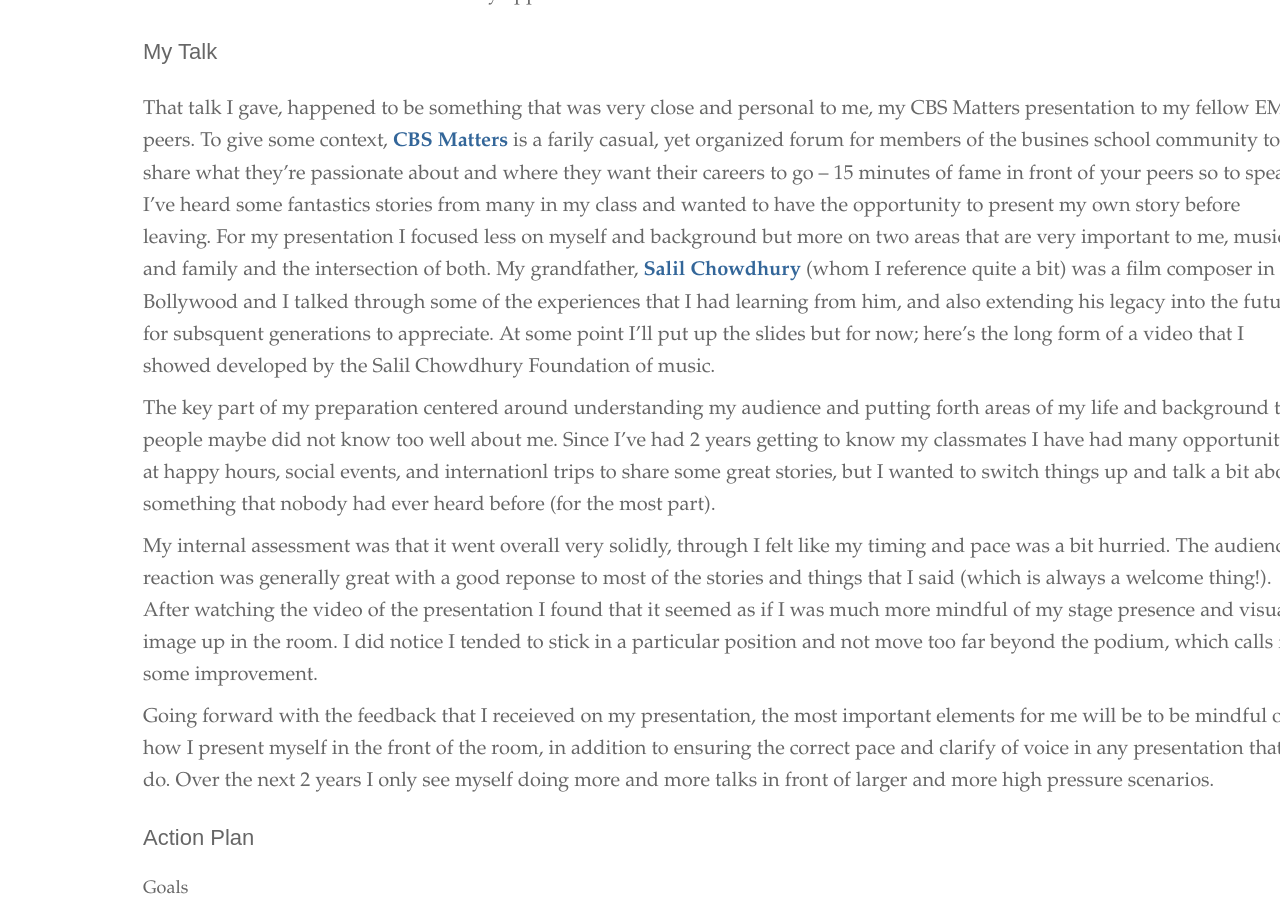
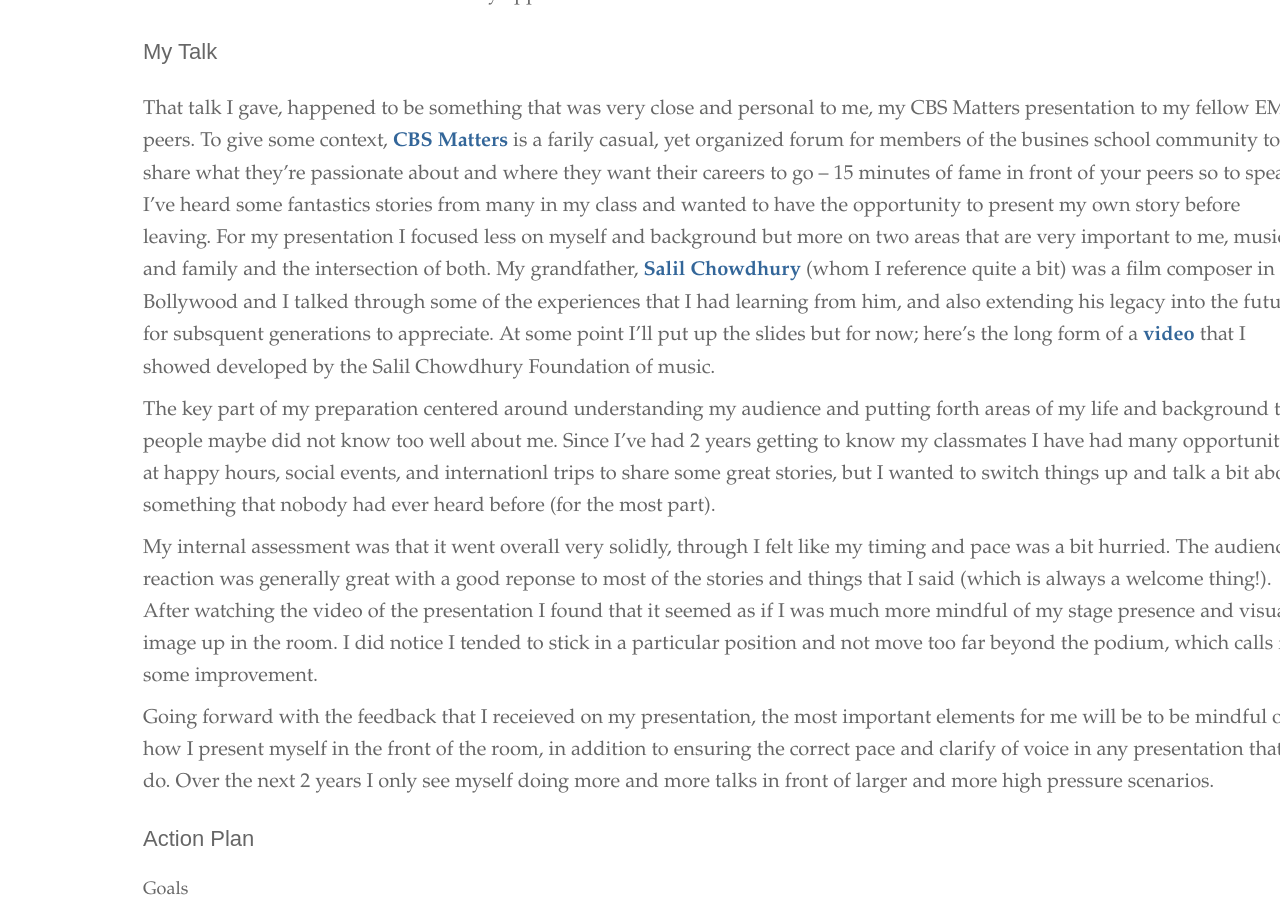
Before and after one commit to chowdhury/nikolai.in, a Jekyll site: the page built from _posts/2015-05-01-the-leaders-voice.md, in a window 1280 px wide and 900 px high, scrolled down 1571 px. Built offline with Jekyll 4.4.1, drawn with Linux system fonts in a browser that asks for light colours; nearby versions of some CDN libraries; some web fonts are replaced; comment, search, counter and statistics services are not loaded; part of the change alters nothing that is shown.

```diff
--- a/_posts/2015-05-01-the-leaders-voice.md
+++ b/_posts/2015-05-01-the-leaders-voice.md
@@ -27,7 +27,7 @@ As a mobile engineer and solution architect, a large portion of my day-to-day ce
 - **Visual & Non-Verbal Queues**: Alot of my presentations have been webinars or remote, so there are alot of visual cues and mannerisms that are not necessarily apparent.
 
 ## My Talk
-That talk I gave, happened to be something that was very close and personal to me, my CBS Matters presentation to my fellow EMBA peers. To give some context, [CBS Matters](https://www.youtube.com/watch?v=-826mEdXyCY) is a farily casual, yet organized forum for members of the busines school community to share what they’re passionate about and where they want their careers to go -- 15 minutes of fame in front of your peers so to speak. I've heard some fantastics stories from many in my class and wanted to have the opportunity to present my own story before leaving. For my presentation I focused less on myself and background but more on two areas that are very important to me, music and family and the intersection of both. My grandfather, [Salil Chowdhury](http://en.wikipedia.org/wiki/Salil_Chowdhury) (whom I reference quite a bit) was a film composer in Bollywood and I talked through some of the experiences that I had learning from him, and also extending his legacy into the future for subsquent generations to appreciate. At some point I'll put up the slides but for now; here's the long form of a video that I showed developed by the Salil Chowdhury Foundation of music.
+That talk I gave, happened to be something that was very close and personal to me, my CBS Matters presentation to my fellow EMBA peers. To give some context, [CBS Matters](https://www.youtube.com/watch?v=-826mEdXyCY) is a farily casual, yet organized forum for members of the busines school community to share what they’re passionate about and where they want their careers to go -- 15 minutes of fame in front of your peers so to speak. I've heard some fantastics stories from many in my class and wanted to have the opportunity to present my own story before leaving. For my presentation I focused less on myself and background but more on two areas that are very important to me, music and family and the intersection of both. My grandfather, [Salil Chowdhury](http://en.wikipedia.org/wiki/Salil_Chowdhury) (whom I reference quite a bit) was a film composer in Bollywood and I talked through some of the experiences that I had learning from him, and also extending his legacy into the future for subsquent generations to appreciate. At some point I'll put up the slides but for now; here's the long form of a [video](https://vimeo.com/114209026) that I showed developed by the Salil Chowdhury Foundation of music.
 
 The key part of my preparation centered around understanding my audience and putting forth areas of my life and background that people maybe did not know too well about me. Since I've had 2 years getting to know my classmates I have had many opportunities at happy hours, social events, and internationl trips to share some great stories, but I wanted to switch things up and talk a bit about something that nobody had ever heard before (for the most part).
 
```
